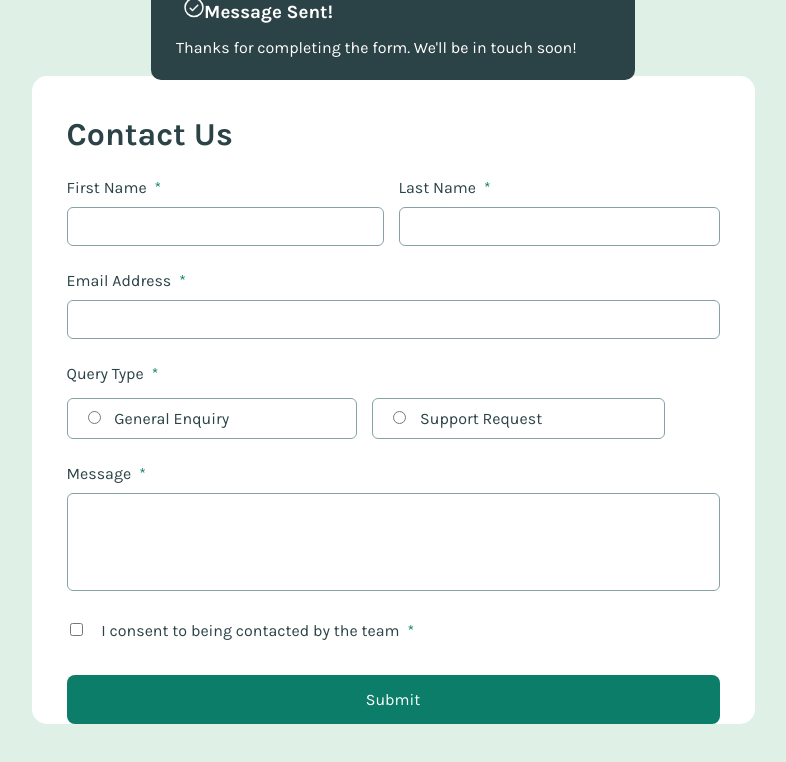
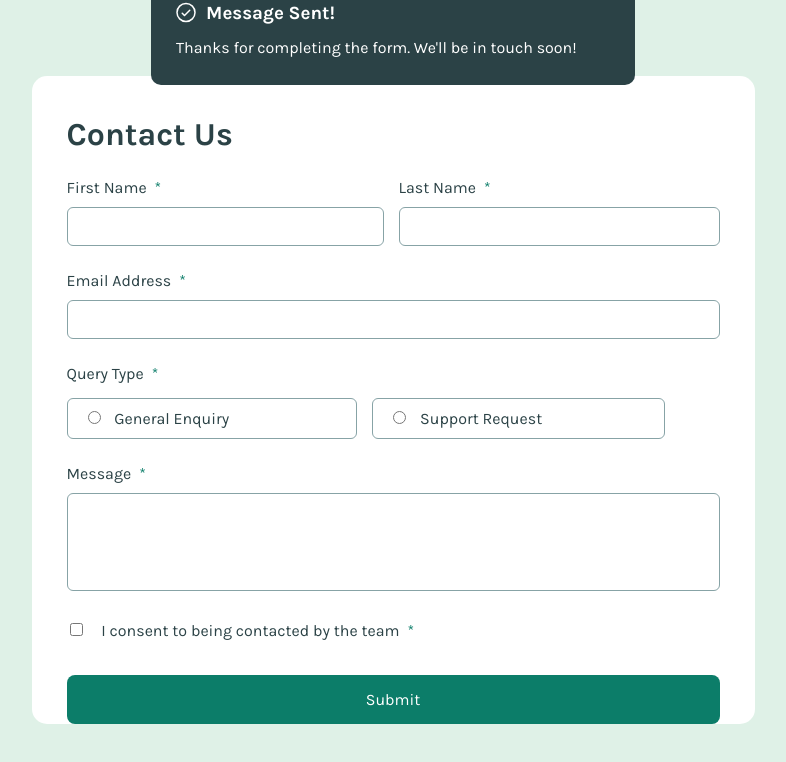
Before and after one commit to FriedAxons/contact-form-challenge, a plain HTML site: page index.html in a window 1280 px wide. Shown: the whole page, without its empty margins (247-1033 px from the left). Drawn offline with Linux system fonts and the light colour scheme.

Commit message:
More styling for success container

```diff
--- a/index.html
+++ b/index.html
@@ -15,7 +15,11 @@
   <body>
     <form class="contact-form-container">
       <div class="success-container">
-        <h3><span><img src="/assets/images/icon-success-check.svg"/></span>Message Sent!</h3>
+        <h3>
+          <span class="success-checkmark"
+            ><img src="/assets/images/icon-success-check.svg" /></span
+          >Message Sent!
+        </h3>
         <h4>Thanks for completing the form. We'll be in touch soon!</h4>
       </div>
       <h1>Contact Us</h1>
@@ -80,7 +84,9 @@
         <label for="checkbox"
           >I consent to being contacted by the team<span>*</span></label
         >
-        <p class="consent-error">To submit this form, please consent to being contacted</p>
+        <p class="consent-error">
+          To submit this form, please consent to being contacted
+        </p>
       </div>
       <button type="submit">Submit</button>
     </form>
--- a/style.css
+++ b/style.css
@@ -16,12 +16,18 @@ h1 {
 }
 
 h3 {
+  display: flex;
   margin: 20px 0px 0px 0px;
 }
 
 h4 {
-  margin: 15px 0px 0px 0px;
+  margin: 10px 0px 10px 0px;
   font-weight: 400;
+}
+
+.success-checkmark {
+  text-align: left;
+  margin: 0px 10px 0px 0px;
 }
 
 .success-container {
@@ -32,7 +38,7 @@ h4 {
   left: 0;
   right: 0;
   top: -99px;
-  padding: 0px 25px 23px 25px;
+  padding: 5px 25px 18px 25px;
   background-color: hsl(187, 24%, 22%);
   color: hsl(0, 0%, 100%);
   border-radius: 10px;
```
